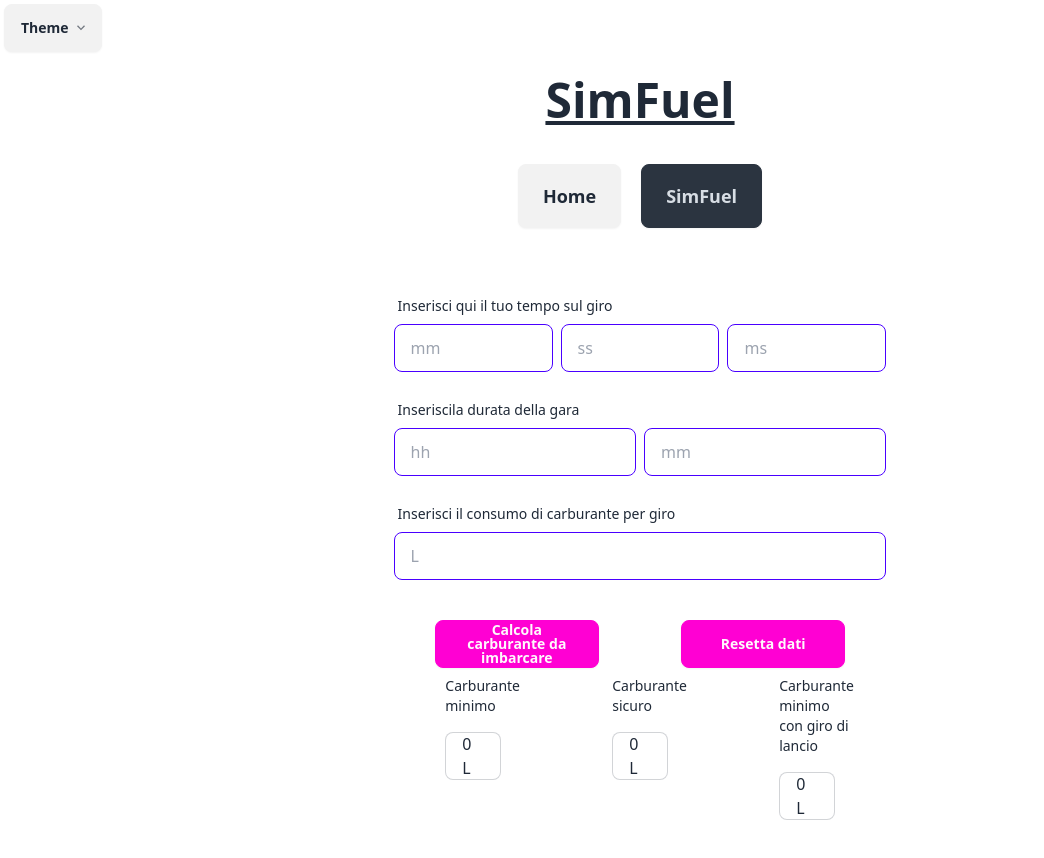
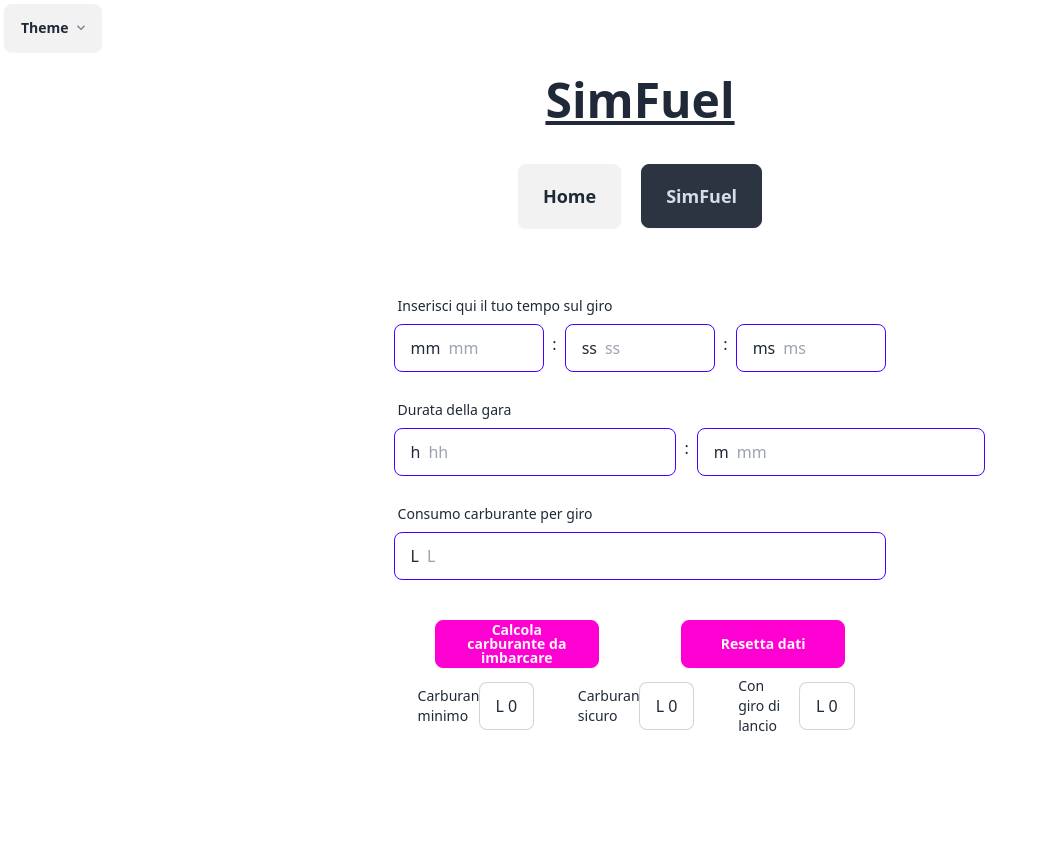
Before and after one commit to StefanoV12T/Simfuel, a Vue app: page / in a window 1280 px wide. Both pictures are taken after a click on the button "SimFuel". Shown: the top 858 px of the page, without its empty margins (0-1044 px from the left). After the commit the page ends 800 px from the top, so only its background shows below. Built offline with nearby package versions, Linux system fonts and the light colour scheme.

Commit message:
correzioni grafiche varie

```diff
--- a/src/components/SimFuel.vue
+++ b/src/components/SimFuel.vue
@@ -87,43 +87,58 @@ function ResettaDati(){
 <div class="flex flex-row mx-auto md:w-2/5 w-full">
 
     <div class="basis-1/3 mr-2">
-    <input type="number" v-model="lapTimeMinutes" placeholder="mm" class="input input-bordered input-primary w-full m-0" />
+        <label class="input input-bordered input-primary flex gap-2 items-center">
+            mm <input type="number" v-model="lapTimeMinutes" placeholder="mm" class="w-full m-0" />
+        </label>
     </div>
 
+    <span class="mr-2 mt-2">:</span>
+
     <div class="basis-1/3 mr-2">
-    <input type="number"  v-model="lapTimeSeconds" placeholder="ss" class="input input-bordered input-primary w-full m-0" />
+        <label class="input input-bordered input-primary flex gap-2 items-center">
+            ss <input type="number"  v-model="lapTimeSeconds" placeholder="ss" class=" w-full m-0" />
+        </label>
     </div>
 
+    <span class="mr-2 mt-2">:</span>
+
     <div class="basis-1/3 ">
-    <input type="number" placeholder="ms" v-model="lapTimeMilliseconds" class="input input-bordered input-primary w-full m-0" />
+        <label class="input input-bordered input-primary flex gap-2 items-center">
+            ms <input type="number" placeholder="ms" v-model="lapTimeMilliseconds" class="w-full m-0" />
+        </label>
     </div>
 
 </div>
 
-<span class="label label-text mt-5  md:w-2/5 mx-auto">Inseriscila durata della gara</span>
+<span class="label label-text mt-5  md:w-2/5 mx-auto">Durata della gara</span>
 
 <div class="flex flex-row mx-auto md:w-2/5 w-full">
 
     <div class="basis-1/2 w-full mr-2">
-    <input type="number" v-model="raceTimeHours" placeholder="hh" class="input input-bordered input-primary w-full  m-0" />
+        <label class="input input-bordered  input-primary flex items-center gap-2">
+            h <input type="number" v-model="raceTimeHours" placeholder="hh" class="m-0" />
+        </label>
     </div>
 
+    <span class="mr-2 mt-2">:</span>
+
     <div class="basis-1/2 w-full">
-    <input type="number" v-model="raceTimeMinutes" placeholder="mm" class="input input-bordered input-primary w-full m-0" />
+        <label class="input input-bordered  input-primary flex items-center gap-2">
+            m <input type="number" v-model="raceTimeMinutes" placeholder="mm" class="m-0" />
+        </label>
     </div>
 
 </div>
 
 
-<span class="label label-text mt-5  md:w-2/5 mx-auto">Inserisci il consumo di carburante per giro</span>
+<span class="label label-text mt-5  md:w-2/5 mx-auto">Consumo carburante per giro</span>
     <div class="w-full md:w-2/5 mx-auto ">
     <label class="input input-bordered  input-primary flex items-center gap-2">
-        <input v-model="consumoCarburante"  type="number" class="grow" placeholder="L"/>
+        L <input v-model="consumoCarburante"  type="number" class="grow" placeholder="L"/>
         <!-- <kbd @click="addProductFromIcon(productInput)" class="kbd kbd-sm">Enter</kbd> -->
     </label>
     </div>
 
-    <!-- <div class="w-full md:w-2/5 mx-auto mt-10 flex flex-row"> -->
     <div class="flex flex-row mx-auto md:w-2/5 w-full mt-10">
 
         <span @click="CalcolaBenzina" class="basis-1/3 mx-auto btn-secondary btn w-full">Calcola carburante da imbarcare</span>
@@ -132,44 +147,44 @@ function ResettaDati(){
 
 
 
-    <div class="flex flex-row mx-auto md:w-2/5 w-full">
+    <div class="flex flex-row mx-auto md:w-2/5 w-full ">
 
-      <div class="basis-1/3 mr-2">
-        <span class="label label-text md:w-2/5 mx-auto">Carburante minimo</span>
+      <div class="basis-1/3 mr-2 flex items-center ml-5">
+        <span class="label label-text md:w-2/5 ">Carburante minimo</span>
 
-        <span class="label label-text md:w-2/5 mx-auto">
+        <span class="label label-text md:w-3/5 ">
             <label class="input input-bordered flex items-center gap-2">
 
                 <span class="grow">
-                    {{ iniettaCarburante }} L
+                    L {{ iniettaCarburante }}
                 </span>
 
             </label>
         </span>
       </div>
 
-      <div class="basis-1/3 mr-2">
-        <span class="label label-text md:w-2/5 mx-auto">Carburante sicuro</span>
+      <div class="basis-1/3 mr-2 flex items-center">
+        <span class="label label-text md:w-2/5 ">Carburante sicuro</span>
 
-        <span class="label label-text md:w-2/5 mx-auto">
+        <span class="label label-text md:w-3/5 ">
             <label class="input input-bordered flex items-center gap-2">
 
                 <span class="grow">
-                    {{ iniettaCarburanteSafe }} L
+                    L {{ iniettaCarburanteSafe }}
                 </span>
 
             </label>
         </span>
       </div>
 
-      <div class="basis-1/3 ">
-        <span class="label label-text md:w-2/5 mx-auto">Carburante minimo con giro di lancio </span>
+      <div class="basis-1/3 flex items-center">
+        <span class="label label-text md:w-2/5">Con giro di lancio </span>
 
-        <span class="label label-text md:w-2/5 mx-auto">
+        <span class="label label-text md:w-3/5">
             <label class="input input-bordered flex items-center gap-2">
 
                 <span class="grow">
-                    {{ iniettaCarburanteLapPlus }} L
+                    L {{ iniettaCarburanteLapPlus }}
                 </span>
 
             </label>
```
Also changed, not shown: 1 other file (tests, documents, lock files or other folders).
